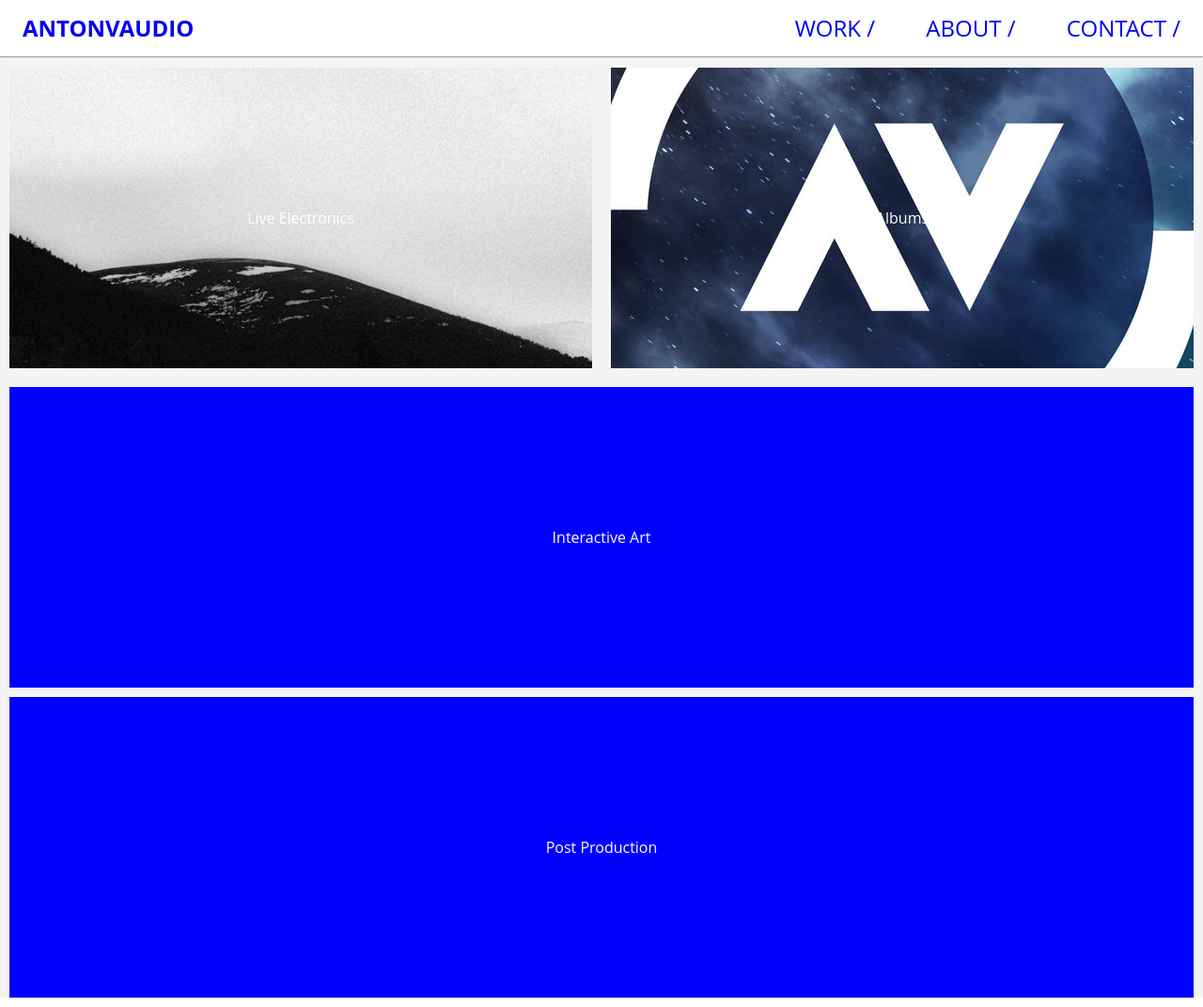
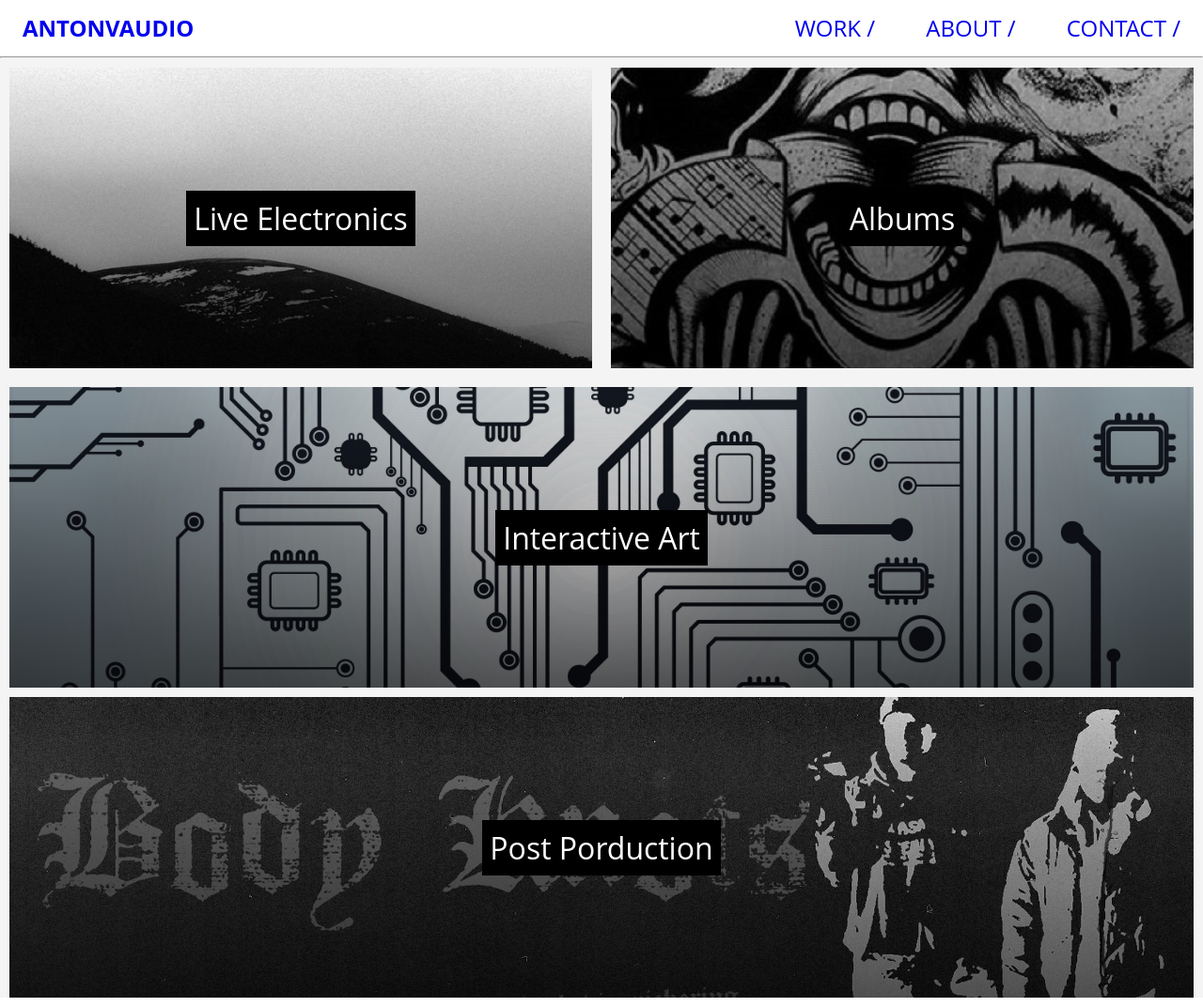
Before and after one commit to antonvaudio/mywebsite, a plain HTML site: page work.html in a window 1280 px wide. Shown: the whole page at 94% size. Drawn offline with Linux system fonts and the light colour scheme.

Commit message:
captions visible

```diff
--- a/styles.css
+++ b/styles.css
@@ -79,17 +79,70 @@ ul, li {
     display: flex;
     justify-content: center;
     align-items: center;
+
+
+
 }
 
+.caption{
+    font-size:xx-large;
+    opacity: 1;
+
+    background-color: black;
+    color: #fff;
+
+    padding: 0.5rem;
+
+
+    text-shadow: 0 1px 0 black;
+
+}
+
+
+
 .live-electronics{
-    background: url("/media/works/live-electronics-cover.jpg") no-repeat center;
+    background:
+    linear-gradient(
+      to bottom,
+      rgba(0, 0, 0, 0),
+      rgba(0, 0, 0, 0.6)
+    ),
+    url("/media/work/live-electronics-cover.jpg") no-repeat center;
+    background-size: cover;
+}
+
+.albums{
+    background:
+    linear-gradient(
+      to bottom,
+      rgba(0, 0, 0, 0),
+      rgba(0, 0, 0, 0.6)
+    ),
+    url("/media/work/albums-cover.jpg") no-repeat bottom;
+   background-origin: padding-box ;
+}
+
+.interactive-art{
+    background:
+    linear-gradient(
+      to bottom,
+      rgba(0, 0, 0, 0),
+      rgba(0, 0, 0, 0.6)
+    ),
+    url("/media/work/interactive-art-cover.jpg") no-repeat ;
+    background-position:center;
    background-size: cover;
    ;
 }
 
-.albums{
-    background: url("/media/works/albums-cover.jpg") no-repeat center ;
-
-   background-origin: padding-box ;
+.post-production{
+    background:
+    linear-gradient(
+      to bottom,
+      rgba(0, 0, 0, 0),
+      rgba(0, 0, 0, 0.6)
+    ), url("/media/work/post-production-cover.jpg") no-repeat ;
+    background-position:center;
+   background-size: cover;
    ;
 }
--- a/work.html
+++ b/work.html
@@ -31,15 +31,22 @@
     <div class="flex-container">
         <section class="row-music">
 
-            <div class="item live-electronics">Live Electronics</div>
-            <div class="item albums">Albums</div>
+            <div class="item live-electronics">
+                <p class="caption"> Live Electronics</p>
+            </div>
+            <div class="item albums">
+                <p class="caption">Albums</p>
+            </div>
 
         </section>
         <section class="row-interactive-art">
-            <div class="item interactive-art">Interactive Art</div>
+            <div class="item interactive-art">
+                <p class="caption">Interactive Art</p>
+            </div>
         </section>
         <section class="row-post-production">
-            <div class="item post-production">Post Production</div>
+            <div class="item post-production">
+                <p class="caption">Post Porduction</p></div>
         </section>
     </div>
 
```
Also changed, not shown: media/work/albums-cover.jpg (added), media/work/interactive-art-cover.jpg (added), media/work/live-electronics-cover.jpg (renamed from media/works/live-electronics-cover.jpg), media/work/post-production-cover.jpg (added), media/works/albums-cover.jpg (deleted), stuff/125454139_115744190345426_1892185335660114182_n.jpg (added), stuff/258893211_3911931072365438_5417577203673214981_n.jpg (added), stuff/279764396_7782345221805644_2262559456053407665_n.jpg (added), stuff/336394794_591181406013038_3747953713211563921_n.jpg (added), stuff/umbilical_gemutlig.jpg (added).
